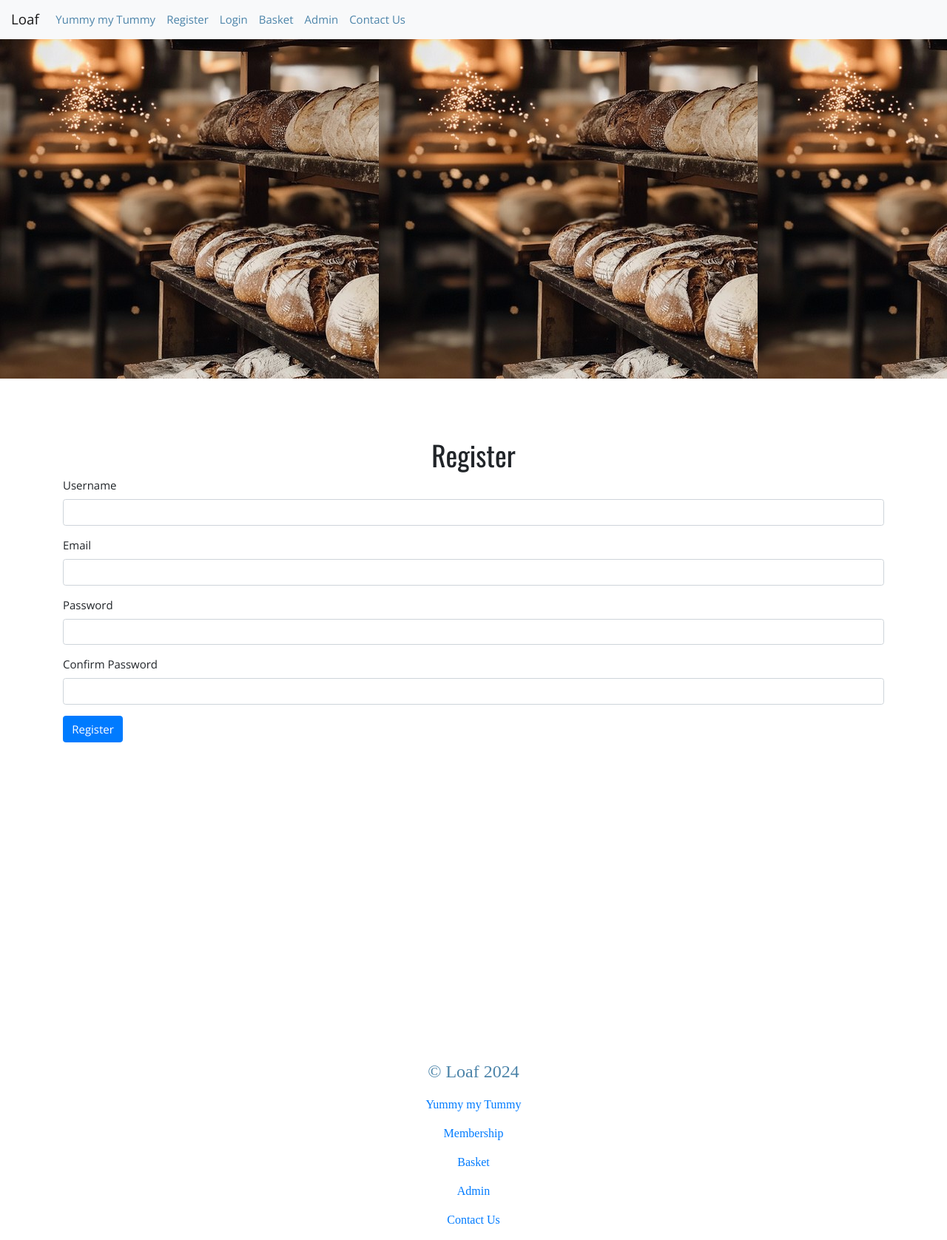
After one commit to seysey01/FlourArtisansApp, a Flask app: page /register in a window 1280 px wide. The commit adds this page. Shown: the whole page at 74% size. Run offline with Flask 3, Linux system fonts and the light colour scheme.

Commit message:
adding authentication and register.html

```diff
--- a/app/__init__.py
+++ b/app/__init__.py
@@ -1,3 +1,4 @@
+
 # from flask import Flask
 #
 # def create_app():
--- a/app/forms.py
+++ b/app/forms.py
@@ -0,0 +1,17 @@
+from flask_wtf import FlaskForm
+from wtforms import StringField, PasswordField, SubmitField
+from wtforms.validators import DataRequired, Email, EqualTo
+
+
+
+class RegistrationForm(FlaskForm):
+    username = StringField('Username', validators=[DataRequired()])
+    email = StringField('Email', validators=[DataRequired(), Email()])
+    password = PasswordField('Password', validators=[DataRequired()])
+    confirm_password = PasswordField('Confirm Password', validators=[DataRequired(), EqualTo('password')])
+    submit = SubmitField('Register')
+
+class LoginForm(FlaskForm):
+    username = StringField('Username', validators=[DataRequired()])
+    password = PasswordField('Password', validators=[DataRequired()])
+    submit = SubmitField('Login')
--- a/app/routes.py
+++ b/app/routes.py
@@ -1,6 +1,7 @@
-from flask import Blueprint, render_template, request, flash, url_for, redirect
-
-from app.models import Product, db
+from flask import Blueprint, render_template, request, flash, url_for, redirect, session
+from flask_login import login_user, logout_user, current_user, login_required
+from app.models import Product, db, User
+from app.forms import RegistrationForm, LoginForm
 
 main = Blueprint("main", __name__)
 
@@ -80,10 +81,58 @@ def events():
 
 
 
+# AUTHORISATION CHECKS
+
+# def is_admin():
+#     if 'user_id' not in session:
+#         return False
+#     user = User.query.get(session['user_id'])
+#     return user.is_admin if user else False
+
+
+
+@main.route('/register', methods=['GET', 'POST'])
+def register():
+    if current_user.is_authenticated:
+        return redirect(url_for('main.home'))
+    form = RegistrationForm()
+    if form.validate_on_submit():
+        user = User(username=form.username.data, email=form.email.data, password=form.password.data)
+        db.session.add(user)
+        db.session.commit()
+        flash('Registration successful! You can now log in.', 'success')
+        return redirect(url_for('main.login'))
+    return render_template('register.html', title='Register', form=form)
+
+@main.route('/login', methods=['GET', 'POST'])
+def login():
+    if current_user.is_authenticated:
+        return redirect(url_for('main.home'))
+    form = LoginForm()
+    if form.validate_on_submit():
+        user = User.query.filter_by(username=form.username.data).first()
+        if user and user.check_password(form.password.data):
+            login_user(user)
+            flash('Login successful!', 'success')
+            return redirect(url_for('main.home'))
+        flash('Invalid username or password', 'danger')
+    return render_template('login.html', title='Login', form=form)
+
+@main.route('/logout')
+@login_required
+def logout():
+    logout_user()
+    flash('You have been logged out.', 'success')
+    return redirect(url_for('main.home'))
+
+
 
 #UPDATE & DELETE ROUTES
 @main.route('/products/<int:product_id>/update', methods=['GET', 'POST'])
 def update_product(product_id):
+    # if not is_admin():
+    #     return redirect(url_for('main.basket'))
+
     product = Product.query.get_or_404(product_id)
 
     if request.method == 'POST':
--- a/requirements.txt
+++ b/requirements.txt
@@ -4,8 +4,10 @@ Flask-Bcrypt
 Flask-Login
 flask_wtf
 email_validator
-Flask-Migrate
+Flask-Migrate~=4.0.7
 pytest
 app~=0.0.1
 SQLAlchemy~=2.0.34
 gunicorn
+werkzeug~=3.0.4
+alembic~=1.13.2
--- a/templates/base.html
+++ b/templates/base.html
@@ -26,7 +26,7 @@
     h1,h2,h3,h4,h5,h6 {font-family: "Oswald"}
     body {
       font-family: "Open Sans";
-      background-image: url('static/images/fresshly-baked-bread-stockcake.jpg');
+      background-image: url('../static/images/fresshly-baked-bread-stockcake.jpg');
       background-repeat: repeat-x;
       /*background-size: cover;*/
       /*background-position: center;*/
@@ -36,23 +36,81 @@
 
 </head>
 <body>
+<!--<nav class="navbar navbar-expand-lg navbar-light bg-light">-->
+<!--  <a class="navbar-brand" href="/static">Loaf</a>-->
+<!--  <button class="navbar-toggler" type="button" data-toggle="collapse" data-target="#navbarSupportedContent" aria-controls="navbarSupportedContent" aria-expanded="false" aria-label="Toggle navigation">-->
+<!--    <span class="navbar-toggler-icon"></span>-->
+<!--  </button>-->
+
+<!--  <div class="collapse navbar-collapse" id="navbarSupportedContent">-->
+<!--    <ul class="navbar-nav mr-auto">-->
+<!--&lt;!&ndash;      <li class="nav-item active">&ndash;&gt;-->
+<!--&lt;!&ndash;        <a class="nav-link" href="/">Home <span class="sr-only">(current)</span></a>&ndash;&gt;-->
+<!--&lt;!&ndash;      </li>&ndash;&gt;-->
+<!--      <li class="nav-item active">-->
+<!--        <a class="nav-link" href="/yum" style="color: rgb(76, 132, 169);">Yummy my Tummy<span class="sr-only">(current)</span></a>-->
+<!--      </li>-->
+<!--      <li class="nav-item active">-->
+<!--        <a class="nav-link" href="/login" style="color: rgb(76, 132, 169);">Membership<span class="sr-only">(current)</span></a>-->
+<!--      </li>-->
+<!--      <li class="nav-item active">-->
+<!--        <a class="nav-link" href="/basket" style="color: rgb(76, 132, 169);">Basket<span class="sr-only">(current)</span></a>-->
+<!--      </li>-->
+<!--      <li class="nav-item active">-->
+<!--        <a class="nav-link" href="/admin" style="color: rgb(76, 132, 169);">Admin<span class="sr-only">(current)</span></a>-->
+<!--      </li>-->
+<!--      <li class="nav-item active">-->
+<!--        <a class="nav-link" href="/contact" style="color: rgb(76, 132, 169);">Contact Us<span class="sr-only">(current)</span></a>-->
+<!--      </li>-->
+
+
+
+
+<!--      <li class="nav-item dropdown">-->
+<!--        <a class="nav-link dropdown-toggle" href="#" id="navbarDropdown" role="button" data-toggle="dropdown" aria-haspopup="true" aria-expanded="false" style="color: rgb(76, 132, 169);">-->
+<!--          More-->
+<!--        </a>-->
+<!--        <div class="dropdown-menu" aria-labelledby="navbarDropdown">-->
+
+<!--          <a class="dropdown-item" href="/discounts" style="color: rgb(76, 132, 169);">Discounts</a>-->
+<!--          <a class="dropdown-item" href="/recommendations" style="color: rgb(76, 132, 169);">Recommendations</a>-->
+<!--          <div class="dropdown-divider"></div>-->
+<!--          <a class="dropdown-item" href="/events" style="color: rgb(76, 132, 169);">Booking for Events</a>-->
+<!--        </div>-->
+<!--      </li>-->
+
+
+<!--    </ul>-->
+<!--    <form class="form-inline my-2 my-lg-0">-->
+<!--      <input class="form-control mr-sm-2" style="border-color: rgb(76, 132, 169); color: rgb(76, 132, 169);" type="search" placeholder="Search" aria-label="Search">-->
+<!--      <button class="btn btn-outline-success my-2 my-sm-0" type="submit" style="border-color: rgb(76, 132, 169); color: #FFFFFF; background-color: rgb(76, 132, 169);">Search</button>-->
+<!--    </form>-->
+<!--  </div>-->
+<!--</nav>-->
+
 <nav class="navbar navbar-expand-lg navbar-light bg-light">
-  <a class="navbar-brand" href="/">Loaf</a>
+  <a class="navbar-brand" href="/static">Loaf</a>
   <button class="navbar-toggler" type="button" data-toggle="collapse" data-target="#navbarSupportedContent" aria-controls="navbarSupportedContent" aria-expanded="false" aria-label="Toggle navigation">
     <span class="navbar-toggler-icon"></span>
   </button>
 
   <div class="collapse navbar-collapse" id="navbarSupportedContent">
     <ul class="navbar-nav mr-auto">
-<!--      <li class="nav-item active">-->
-<!--        <a class="nav-link" href="/">Home <span class="sr-only">(current)</span></a>-->
-<!--      </li>-->
       <li class="nav-item active">
         <a class="nav-link" href="/yum" style="color: rgb(76, 132, 169);">Yummy my Tummy<span class="sr-only">(current)</span></a>
       </li>
-      <li class="nav-item active">
-        <a class="nav-link" href="/login" style="color: rgb(76, 132, 169);">Membership<span class="sr-only">(current)</span></a>
-      </li>
+      {% if current_user.is_authenticated %}
+        <li class="nav-item">
+          <a class="nav-link" href="{{ url_for('main.logout') }}" style="color: rgb(76, 132, 169);">Logout</a>
+        </li>
+      {% else %}
+        <li class="nav-item">
+          <a class="nav-link" href="{{ url_for('main.register') }}" style="color: rgb(76, 132, 169);">Register</a>
+        </li>
+        <li class="nav-item">
+          <a class="nav-link" href="{{ url_for('main.login') }}" style="color: rgb(76, 132, 169);">Login</a>
+        </li>
+      {% endif %}
       <li class="nav-item active">
         <a class="nav-link" href="/basket" style="color: rgb(76, 132, 169);">Basket<span class="sr-only">(current)</span></a>
       </li>
@@ -63,32 +121,11 @@
         <a class="nav-link" href="/contact" style="color: rgb(76, 132, 169);">Contact Us<span class="sr-only">(current)</span></a>
       </li>
 
-
-
-
-      <li class="nav-item dropdown">
-        <a class="nav-link dropdown-toggle" href="#" id="navbarDropdown" role="button" data-toggle="dropdown" aria-haspopup="true" aria-expanded="false" style="color: rgb(76, 132, 169);">
-          More
-        </a>
-        <div class="dropdown-menu" aria-labelledby="navbarDropdown">
-
-          <a class="dropdown-item" href="/discounts" style="color: rgb(76, 132, 169);">Discounts</a>
-          <a class="dropdown-item" href="/recommendations" style="color: rgb(76, 132, 169);">Recommendations</a>
-          <div class="dropdown-divider"></div>
-          <a class="dropdown-item" href="/events" style="color: rgb(76, 132, 169);">Booking for Events</a>
-        </div>
-      </li>
-
-
+      <!-- ... (rest of the navbar) -->
     </ul>
-    <form class="form-inline my-2 my-lg-0">
-      <input class="form-control mr-sm-2" style="border-color: rgb(76, 132, 169); color: rgb(76, 132, 169);" type="search" placeholder="Search" aria-label="Search">
-      <button class="btn btn-outline-success my-2 my-sm-0" type="submit" style="border-color: rgb(76, 132, 169); color: #FFFFFF; background-color: rgb(76, 132, 169);">Search</button>
-    </form>
+    <!-- ... (search form) -->
   </div>
 </nav>
-
-
 
 {% block content %} {% endblock %}
 <!--<hr>-->
--- /dev/null
+++ b/templates/register.html
@@ -0,0 +1,50 @@
+{% extends 'base.html' %}
+{% block title %}Register{% endblock %}
+
+{% block content %}
+<br><br><br><br>
+<br><br><br><br>
+<br><br><br><br>
+<br><br><br><br>
+<br><br><br><br>
+<br><br><br><br>
+
+
+
+
+<div class="container">
+    <h1>Register</h1>
+    <form method="POST" action="{{ url_for('main.register') }}">
+        {{ form.hidden_tag() }}
+        <div class="form-group">
+            {{ form.username.label }}
+            {{ form.username(class="form-control") }}
+            {% for error in form.username.errors %}
+            <small class="text-danger">{{ error }}</small>
+            {% endfor %}
+        </div>
+        <div class="form-group">
+            {{ form.email.label }}
+            {{ form.email(class="form-control") }}
+            {% for error in form.email.errors %}
+            <small class="text-danger">{{ error }}</small>
+            {% endfor %}
+        </div>
+        <div class="form-group">
+            {{ form.password.label }}
+            {{ form.password(class="form-control") }}
+            {% for error in form.password.errors %}
+            <small class="text-danger">{{ error }}</small>
+            {% endfor %}
+        </div>
+        <div class="form-group">
+            {{ form.confirm_password.label }}
+            {{ form.confirm_password(class="form-control") }}
+            {% for error in form.confirm_password.errors %}
+            <small class="text-danger">{{ error }}</small>
+            {% endfor %}
+        </div>
+        {{ form.submit(class="btn btn-primary") }}
+    </form>
+</div>
+{% endblock %}
```
Also changed, not shown: MY_APP.py (+87 -126 lines), app/models.py (+34 -1 lines), migrations/versions/f0a269622a4a_add_email_column_to_user_model.py (added, +34 -0 lines), templates/yum.html (+8 -8 lines), instance/bakery.db.
